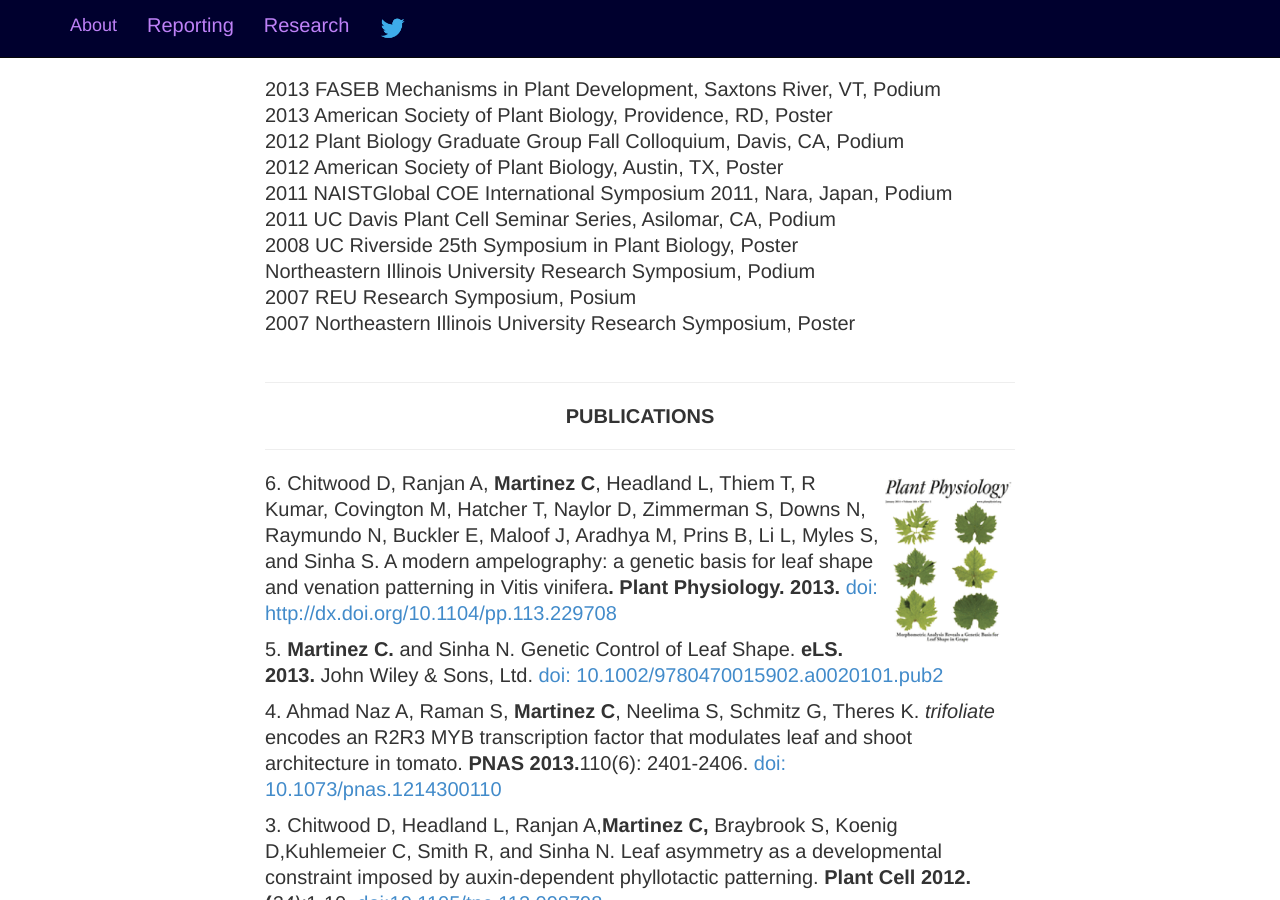
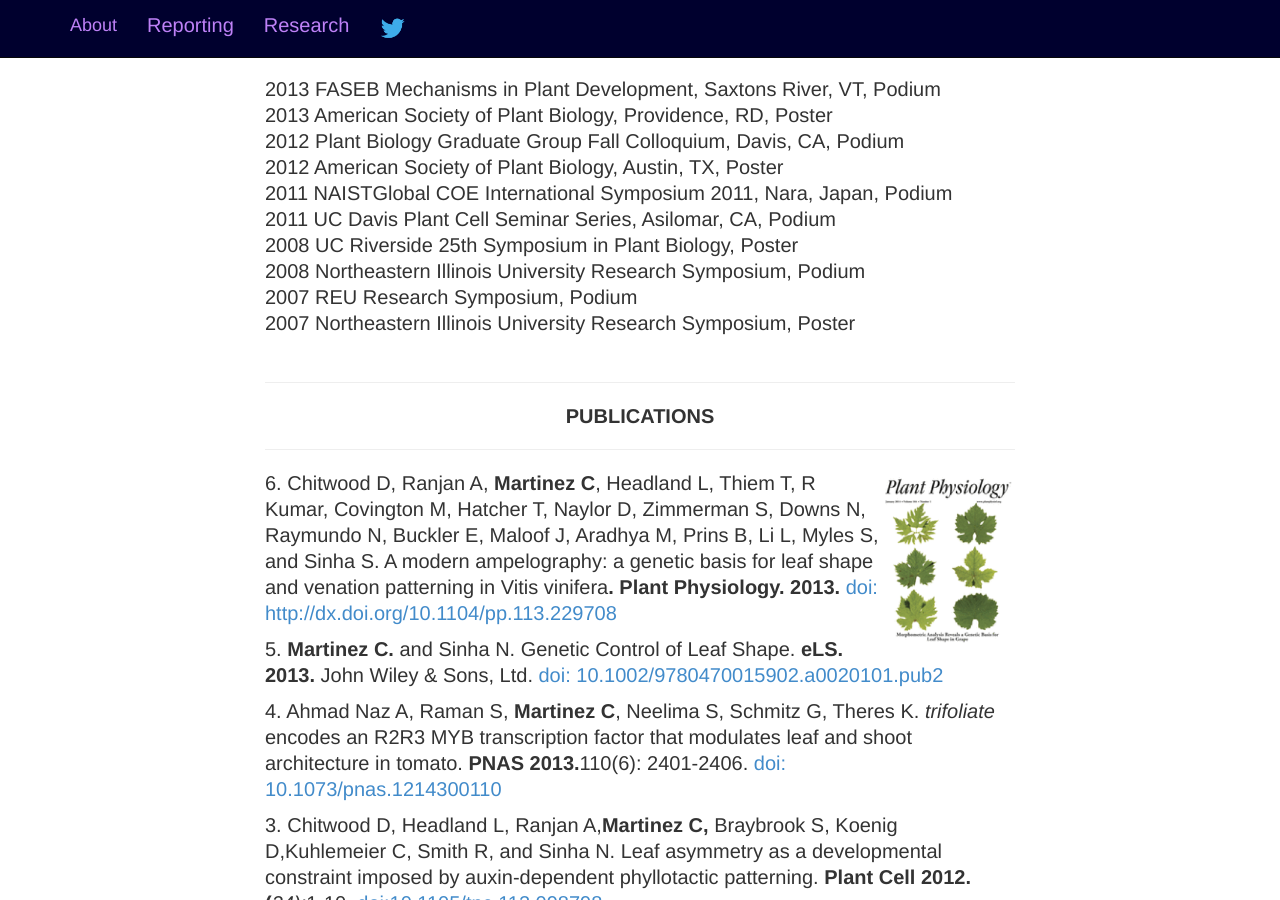
Before and after one commit to iamciera/creports, a Jekyll site: the page built from research/cv/index.html, in a window 1280 px wide and 900 px high, scrolled down 1107 px. Built offline with Jekyll 4.4.1, drawn with Linux system fonts in a browser that asks for light colours; nearby versions of some CDN libraries; Markdown is read by kramdown in place of the engine named in the settings; some of the changed text lies outside the part shown.

Commit message:
minor edits to cv, index and layout.

```diff
--- a/_layouts/default.html
+++ b/_layouts/default.html
@@ -9,7 +9,7 @@
     <link rel="shortcut icon" href="/img/favicon.ico" type="image/x-icon">
     <link rel="icon" href="/img/favicon.ico" type="image/x-icon">
 
-    <title> {% if page.title %} {{ page.title }} | {% endif %} CReporter </title>
+    <title> {% if page.title %} {{ page.title }} | {% endif %} Ciera Reports </title>
 
     <!-- CSS -->
     <link href="{{ site.baseurl }}/css/bootstrap.css" rel="stylesheet">
--- a/research/cv/index.html
+++ b/research/cv/index.html
@@ -60,8 +60,8 @@
 				2011   NAISTGlobal COE International Symposium 2011, Nara, Japan, Podium<br />
 				2011   UC Davis Plant Cell Seminar Series, Asilomar, CA, Podium<br />
 				2008   UC Riverside 25th Symposium in Plant Biology, Poster<br />
-				Northeastern Illinois University Research Symposium, Podium<br />
-				2007   REU Research Symposium, Posium<br />
+				2008   Northeastern Illinois University Research Symposium, Podium<br />
+				2007   REU Research Symposium, Podium<br />
 				2007   Northeastern Illinois University Research Symposium, Poster<br />
 				<br />
 				<hr />
--- a/research/index.html
+++ b/research/index.html
@@ -10,7 +10,7 @@
 
         <p>Of all forms found in nature, I find plant architecture to be endlessly captivating, both aesthetically and scientifically. I like to think of scientific questions from an <a href="http://en.wikipedia.org/wiki/Evolutionary_developmental_biology">evo-devo</a> context, which has been an underling theme in all of my research.</p>
 
-        <p>I am currently a PhD candidate in the <a href="http://biosci3.ucdavis.edu/gradGroups/pb/">Plant Biology Graduate Group</a> at University of California, Davis. I work in the <a href="http://www-plb.ucdavis.edu/labs/sinha/">Sinha lab</a>, which focuses on the developmental and evolution of leaf shape. I am currently involved in several projects which all focus on the molecular mechanisms regulating leaf complexity and initiation.</p>
+        <p>I am currently a PhD candidate in the <a href="http://biosci3.ucdavis.edu/gradGroups/pb/">Plant Biology Graduate Group</a> at University of California, Davis. I work in the <a href="http://www-plb.ucdavis.edu/labs/sinha/">Sinha lab</a>, which focuses on the development and evolution of leaf shape. I am currently involved in several projects which all focus on the molecular mechanisms regulating leaf complexity and initiation.</p>
 
        <!--  <p>I have been a little embarrassed about how bad scientist, including myself, are at explaining their work. So in an attempt to remedy this I have put together some information on the specifics of my research. If you are interested in my field please check out the projects, which include some background about some of the projects I am working on, with plenty of resources to delve deeper!</p>  -->
 
--- a/research/vein/index.html
+++ b/research/vein/index.html
@@ -79,7 +79,7 @@
 
 <H1> Resources</H1>
 
-<p><a href="https://www.eeb.ucla.edu/Faculty/Sack/">Vein measurement protocol for individual leaves</a>. <i>free</i></p>
+<p><a href="http://prometheuswiki.publish.csiro.au/tiki-index.php?page=Quantifying+leaf+vein+traits">Vein measurement protocol for individual leaves</a>. <i>free</i></p>
 
 <p><a href="http://onlinelibrary.wiley.com/doi/10.1111/nph.12253/full">Leaf venation: structure, function, development, evolution, ecology and applications in the past, present and future.</a><i>free</i></p>
 
```
Also changed, not shown: other parts of research/cv/index.html (+1 -1 lines).
